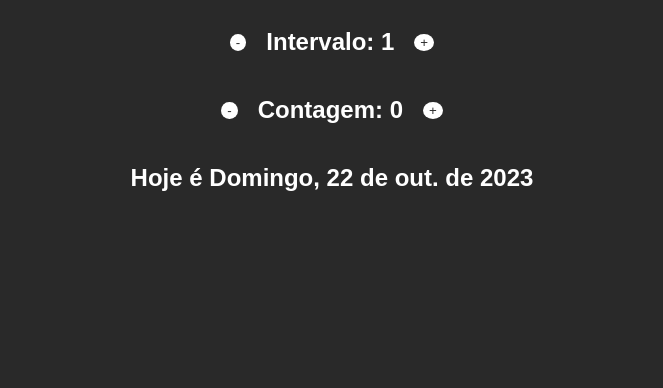
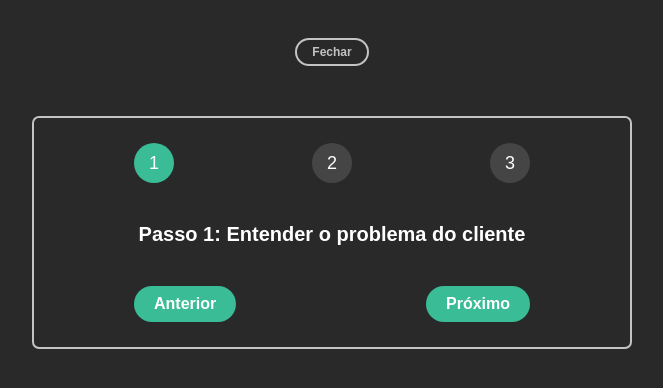
Before and after one commit to joaogabriel-fn/resolucao-desafios-react, a React (Vite) app: page / in a window 1280 px wide. Shown: the top 388 px of the page, without its empty margins (308-971 px from the left). Built offline with nearby package versions, Linux system fonts and the light colour scheme.

Commit message:
✅ Bateria 02 - Exercício 02

```diff
--- a/src/app.jsx
+++ b/src/app.jsx
@@ -1,27 +1,35 @@
 const App = () => {
-  const handleClickMinusStep = () =>
-    console.log('Clicou no menos do Intervalo');
-  const handleClickMinusCount = () =>
-    console.log('Clicou no menos da Contagem');
-  const handleClickPlusStep = () => console.log('Clicou no mais do Intervalo');
-  const handleClickPlusCount = () => console.log('Clicou no mais da Contagem');
+  const handleClickToggle = (e) => console.log(e.target.textContent);
+  const handleClickPrevious = (e) => console.log(e.target.textContent);
+  const handleClickNext = (e) => console.log(e.target.textContent);
 
   return (
-    <div className="container">
-      <div className="count">
-        <button onClick={handleClickMinusStep}>-</button>
-        <h2>Intervalo: 1</h2>
-        <button onClick={handleClickPlusStep}>+</button>
+    <>
+      <div className="container-close">
+        <button onClick={handleClickToggle} className="close">
+          <span>Fechar</span>
+        </button>
       </div>
 
-      <div className="count">
-        <button onClick={handleClickMinusCount}>-</button>
-        <h2>Contagem: 0</h2>
-        <button onClick={handleClickPlusCount}>+</button>
+      <div className="steps">
+        <div className="numbers">
+          <div className="active">1</div>
+          <div>2</div>
+          <div>3</div>
+        </div>
+
+        <p className="message">Passo 1: Entender o problema do cliente</p>
+
+        <div className="buttons">
+          <button onClick={handleClickPrevious}>
+            <span>Anterior</span>
+          </button>
+          <button onClick={handleClickNext}>
+            <span>Próximo</span>
+          </button>
+        </div>
       </div>
-
-      <h2>Hoje é Domingo, 22 de out. de 2023</h2>
-    </div>
+    </>
   );
 };
 
--- a/src/index.css
+++ b/src/index.css
@@ -1,30 +1,98 @@
+* {
+  box-sizing: border-box;
+}
+
 body {
   font-family: sans-serif;
   color: white;
   background-color: #292929;
 }
 
-.container {
-  text-align: center;
+.steps {
+  width: 600px;
+  background-color: #292929;
+  border-radius: 7px;
+  padding: 25px 100px;
+  margin: 50px auto;
+  border: 2px solid #c3c3c3;
 }
 
-.count {
+.numbers {
   display: flex;
+  justify-content: space-between;
+}
+
+.numbers > div {
+  height: 40px;
+  aspect-ratio: 1;
+  background-color: #454545;
+  border-radius: 50%;
+  display: flex;
+  align-items: center;
   justify-content: center;
+  font-size: 18px;
+}
+
+.numbers .active {
+  background-color: #3abc96;
+  color: #fff;
+}
+
+.message {
+  text-align: center;
+  font-size: 20px;
+  margin: 40px 0;
+  font-weight: bold;
+  display: flex;
+  flex-direction: column;
   align-items: center;
 }
 
-button {
-  color: #292929;
-  background-color: white;
-  border-radius: 50%;
-  border: 0;
+.buttons {
+  display: flex;
+  justify-content: space-between;
 }
 
-button:hover {
+.buttons button {
+  border: none;
+  cursor: pointer;
+  padding: 10px 20px;
+  border-radius: 100px;
+  font-size: 14px;
+  font-weight: bold;
+  display: flex;
+  align-items: center;
+  gap: 10px;
+  color: white;
+  background-color: #3abc96;
+}
+
+.buttons button span {
+  font-size: 16px;
+  line-height: 1;
+}
+
+h3 {
+  margin: 0;
+  text-transform: uppercase;
+}
+
+.container-close {
+  display: flex;
+  justify-content: center;
+  padding-top: 30px;
+}
+
+.close {
+  border: 2px solid #c3c3c3;
+  background-color: #292929;
+  font-size: 12px;
+  color: #c3c3c3;
+  padding: 5px 15px;
+  border-radius: 100px;
+  font-weight: bold;
+}
+
+.close:hover {
   cursor: pointer;
 }
-
-h2 {
-  margin: 20px;
-}
```
